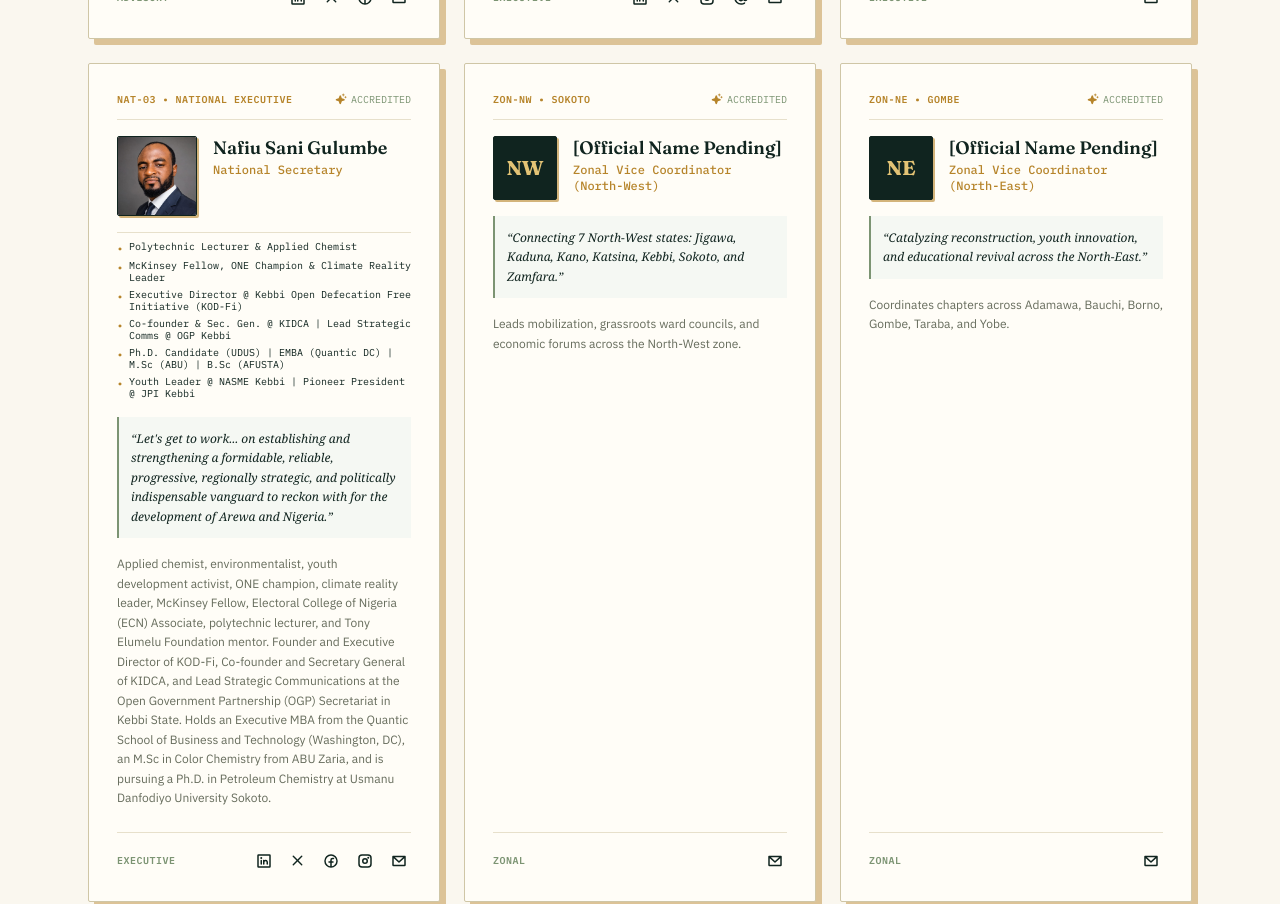
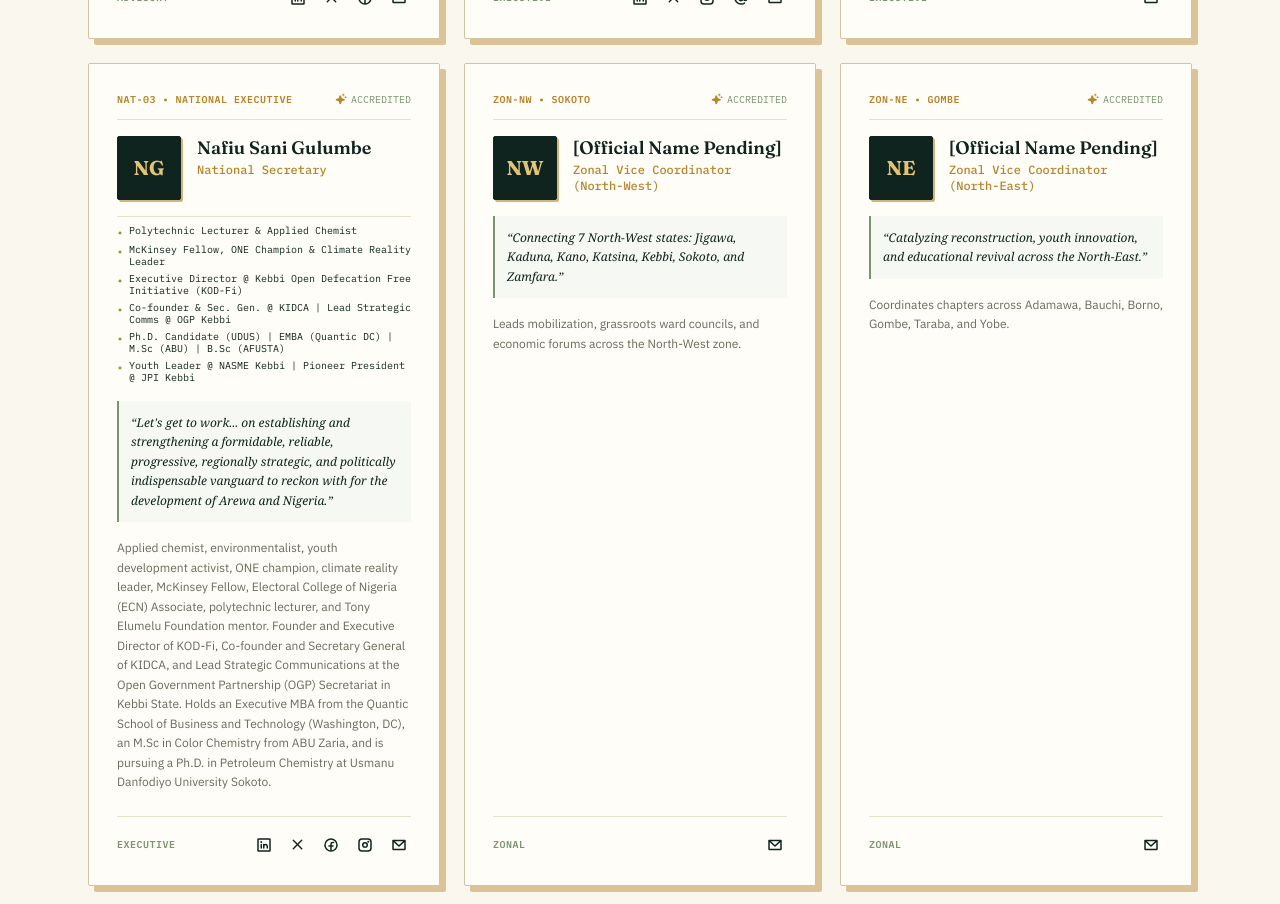
Before and after one commit to Yamojr001/anyv, a React (Vite) app: page /leadership in a window 1280 px wide. Shown: the part 1440-2344 px from the top of the page. Built offline with nearby package versions, Linux system fonts and the light colour scheme.

Commit message:
chore: comment out official photoUrls so monogram initials show while preserving image assets

```diff
--- a/src/data/leadershipData.js
+++ b/src/data/leadershipData.js
@@ -34,7 +34,8 @@ export const leadershipOfficials = [
     category: 'executive',
     state: 'Plateau / Northern Liaison',
     badgeCode: 'NAT-01',
-    photoUrl: '', // Ready for official portrait
+    // photoUrl: '/images/officials/salim-ontop.png', // Commented out for now
+    photoUrl: '',
     initials: 'SO',
     portfolioRoles: [
       'Managing Director @ Tiptop Constructions',
@@ -82,7 +83,8 @@ export const leadershipOfficials = [
     category: 'executive',
     state: 'Kebbi / North-West',
     badgeCode: 'NAT-03',
-    photoUrl: '/images/officials/nafiu-gulumbe.png',
+    // photoUrl: '/images/officials/nafiu-gulumbe.png', // Commented out for now
+    photoUrl: '',
     initials: 'NG',
     portfolioRoles: [
       'Polytechnic Lecturer & Applied Chemist',
```
